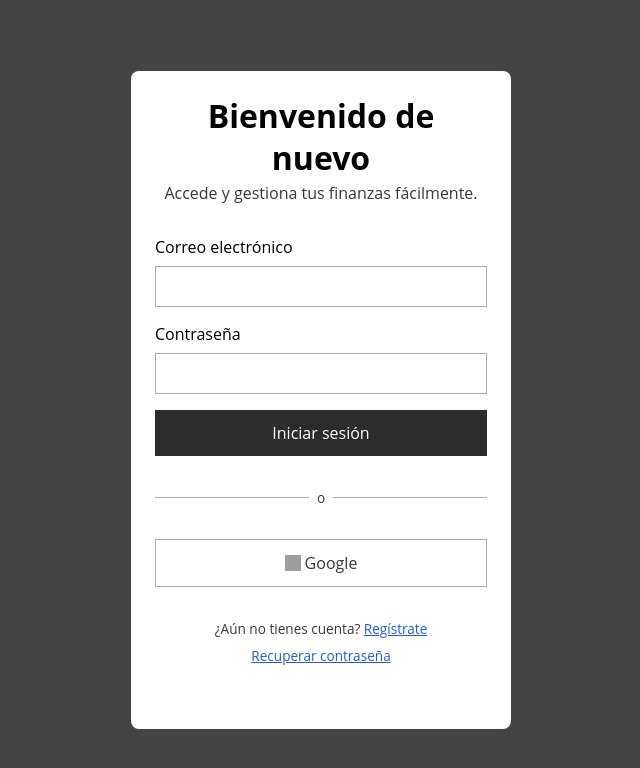
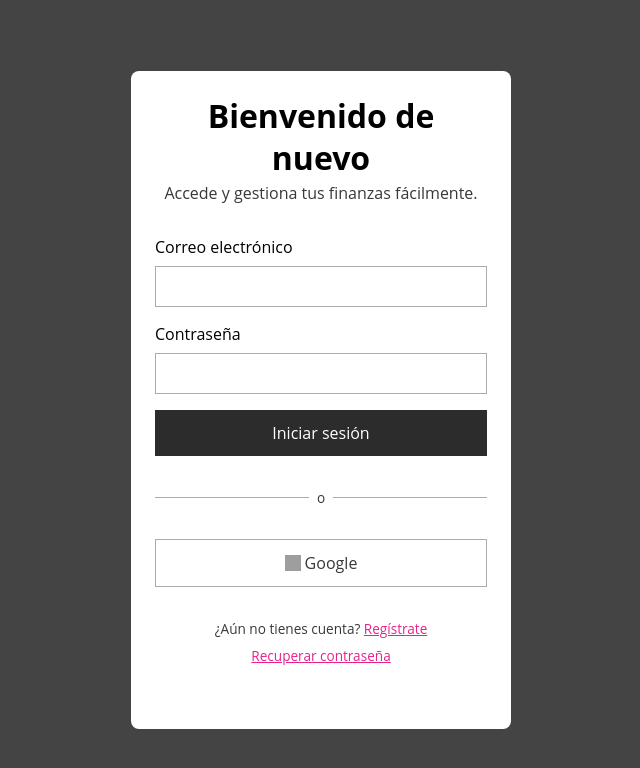
Before and after one commit to Jopzik/roastly-design-tokens-demo, a website: page index.html in a window 1280 px wide. Shown: the whole page, without its empty margins (319-959 px from the left). Drawn offline with Linux system fonts and the light colour scheme; grey boxes are pictures that could not be loaded.

Commit message:
Cambia color links

```diff
--- a/variables.css
+++ b/variables.css
@@ -14,7 +14,7 @@
   --rds-color-text-prominent: #000000;
   --rds-color-text-brand: #2c2c2c;
   --rds-color-text-title: #000000;
-  --rds-color-text-link: #235be9;
+  --rds-color-text-link: #e8238c;
   --rds-color-border-default: #ababab;
   --rds-color-border-brand: #2c2c2c;
   --rds-color-icon-default: #383838;
--- a/variables.js
+++ b/variables.js
@@ -13,7 +13,7 @@ export const rdsColorTextOnColor = "#ffffff";
 export const rdsColorTextProminent = "#000000";
 export const rdsColorTextBrand = "#2c2c2c";
 export const rdsColorTextTitle = "#000000";
-export const rdsColorTextLink = "#235be9";
+export const rdsColorTextLink = "#e8238c";
 export const rdsColorBorderDefault = "#ababab";
 export const rdsColorBorderBrand = "#2c2c2c";
 export const rdsColorIconDefault = "#383838";
```
